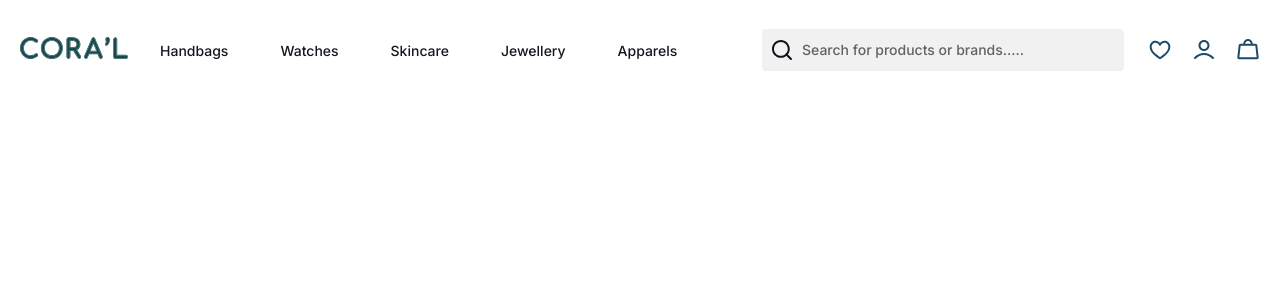
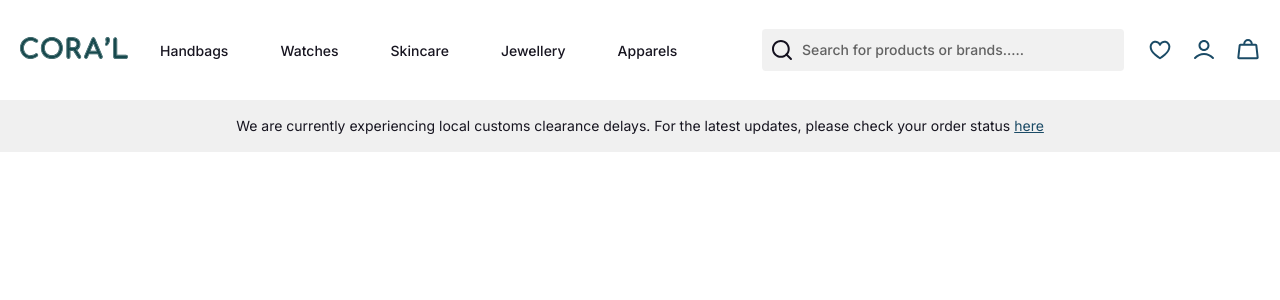
Before and after one commit to mdrgoncalves/compass-front-challenge-ecommerce, a React (Vite) app: page / in a window 1280 px wide. Shown: the top 300 px of the page. Built offline with nearby package versions, Linux system fonts and the light colour scheme.

Commit message:
feat: created status banner component

```diff
--- /dev/null
+++ b/src/components/Desktop/StatusBanner/index.tsx
@@ -0,0 +1,10 @@
+import { StatusContainer } from "./styles"
+
+export const StatusBanner: React.FC = () => {
+
+    return (
+        <StatusContainer>
+            <p>We are currently experiencing local customs clearance delays. For the latest updates, please check your order status <a>here</a></p>
+        </StatusContainer>
+    )
+}
--- /dev/null
+++ b/src/components/Desktop/StatusBanner/styles.ts
@@ -0,0 +1,21 @@
+import styled from "styled-components";
+import { font } from './../../../styles/mixins';
+
+export const StatusContainer = styled.div`
+
+    padding: 16px 0;
+    background-color: #F0F0F0;
+    ${font.labelLarge};
+    color: var(--color-high-emphasis);
+    text-align: center;
+
+    @media (max-width: 985px) {
+        display: none;
+    }
+
+    a {
+        color: var(--color-primary);
+        text-decoration: underline;
+        cursor: pointer;
+    }
+`;
--- a/src/pages/Home/index.tsx
+++ b/src/pages/Home/index.tsx
@@ -5,6 +5,7 @@ export const Home: React.FC = () => {
     return (
         <>
             <HeaderMobile />
+            <StatusBanner />
         </>
     )
 };
```
